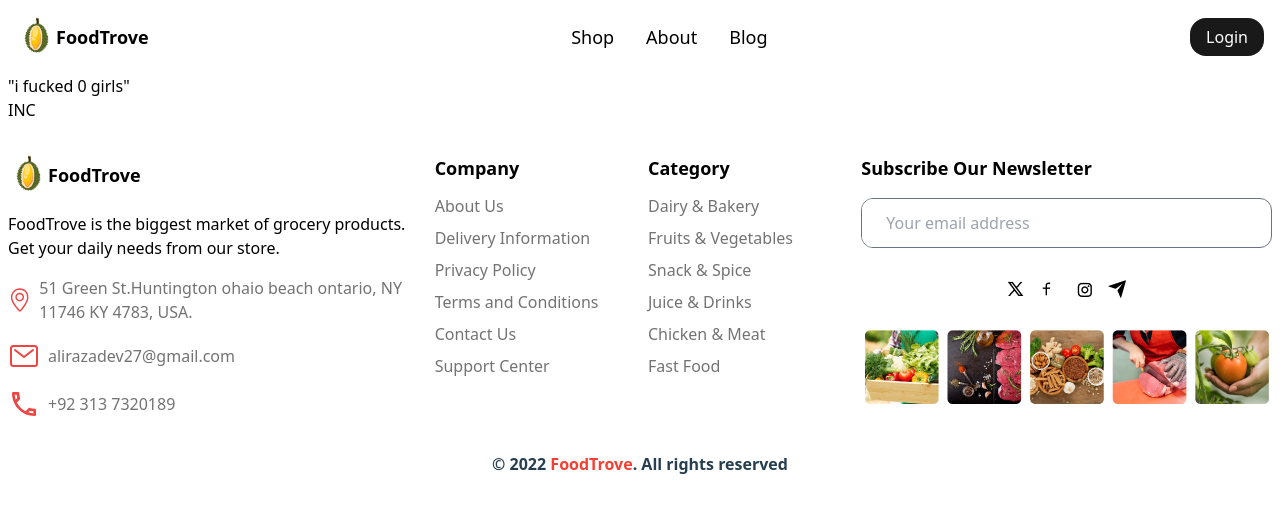
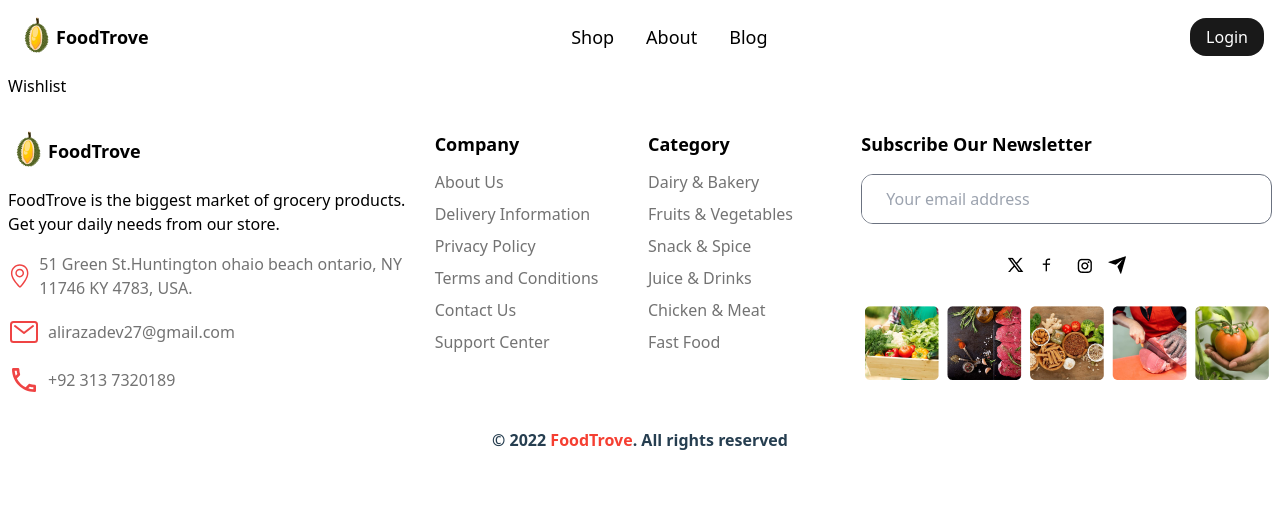
Before and after one commit to AliRazaDev27/foodtrove, a React (Vite) app: page /wishlist in a window 1280 px wide. Shown: the top 512 px of the page. Built offline with nearby package versions, Linux system fonts and the light colour scheme.

Commit message:
VERCEL DEPLOY

```diff
--- a/src/actions/index.ts
+++ b/src/actions/index.ts
@@ -1,8 +1,10 @@
 import { Product, ProductQuery } from "@/types";
 import axios from "axios";
 export const getQueryProducts = async (query:ProductQuery):Promise<QueryResult> => {
+  const path = `${import.meta.env.VITE_BACKEND_URL}/api/products`
+  console.log(path)
     const response = await axios.get(
-        "http://localhost:3000/api/products",
+        path,
         {
           params: query,
         }
--- a/src/main.tsx
+++ b/src/main.tsx
@@ -2,9 +2,6 @@ import './index.css'
 import { StrictMode } from 'react'
 import { createRoot } from 'react-dom/client'
 import {
-  useQuery,
-  useMutation,
-  useQueryClient,
   QueryClient,
   QueryClientProvider,
 } from '@tanstack/react-query'
--- a/src/pages/products.tsx
+++ b/src/pages/products.tsx
@@ -1,6 +1,5 @@
 import {
   useQuery,
-  useQueryClient,
 } from '@tanstack/react-query'
 import { useEffect, useState } from "react";
 import { useSearchParams } from "react-router-dom";
@@ -33,8 +32,7 @@ export default function Products() {
   const sortOption = useSelector((state:any)=>state.sort.sortBy)
   const dispatch = useDispatch()
   const [select, setSelect] = useState(sortOption);
-  const queryClient = useQueryClient()
-  const {data,isError,isLoading} = useQuery({
+  const {data} = useQuery({
   queryKey:['products',page,search,sortBy,minPrice,maxPrice,category,brand,select],
   queryFn:()=>getQueryProducts({page:page,search:search,sortBy:select,minPrice:minPrice,maxPrice:maxPrice,category:category,brand:brand}),
 })
--- a/src/pages/wishlist.tsx
+++ b/src/pages/wishlist.tsx
@@ -1,17 +1,7 @@
-import { getWishlist } from '@/actions'
-import { useQuery,useQueryClient } from '@tanstack/react-query'
-import { useState } from 'react'
 export default function Wishlist() {
-    const queryClient = useQueryClient()
-    const [value,setValue] = useState(0)
-    const query = useQuery({
-        queryKey:['wishlist',value],
-        queryFn:()=>getWishlist(value),
-    })
     return (
         <div>
-            <h1>{JSON.stringify(query.data)}</h1>
-            <button onClick={()=>setValue(value+1)}>INC</button>
+            <h1>Wishlist</h1>
         </div>
 
     )
```
Also changed, not shown: 1 other file (tests, documents, lock files or other folders).
